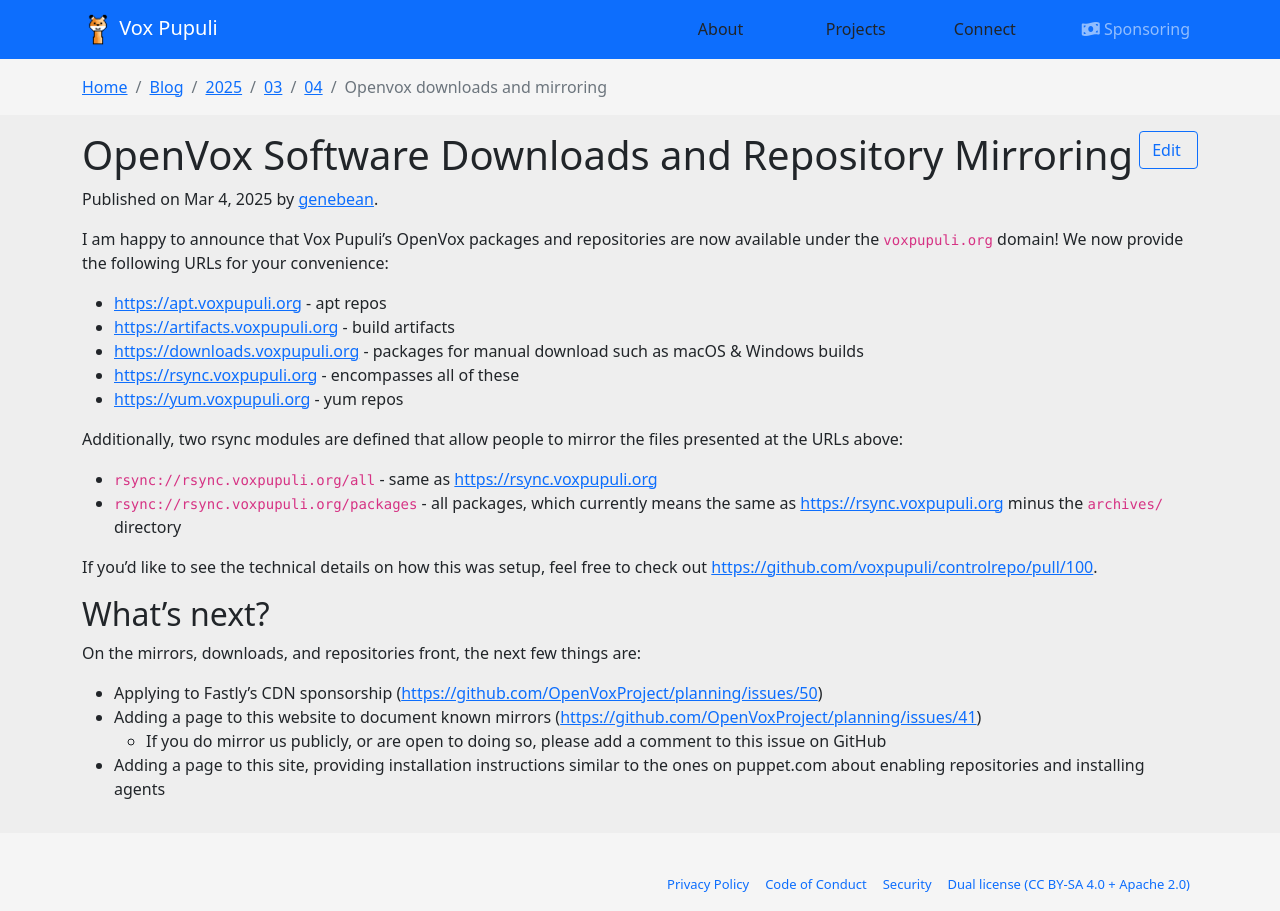
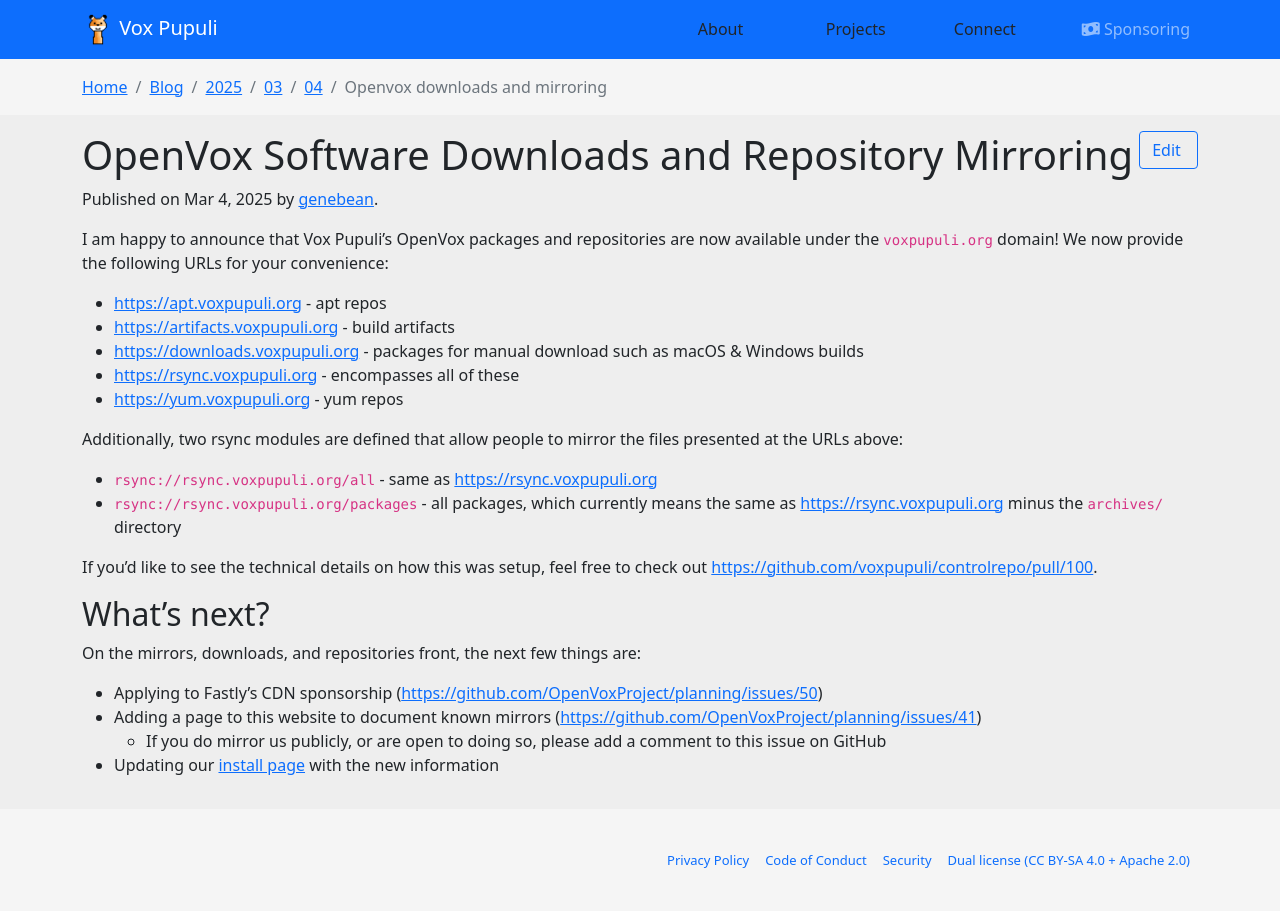
Before and after one commit to voxpupuli/voxpupuli.github.io, a Jekyll site: the page built from _posts/2025-03-04-openvox-downloads-and-mirroring.md, in a window 1280 px wide. Built offline with Jekyll 4.4.1, drawn with Linux system fonts in a browser that asks for light colours; nearby versions of some CDN libraries.

Commit message:
Update 2025-03-04-openvox-downloads-and-mirroring.md
Fix install page bullet point

```diff
--- a/_posts/2025-03-04-openvox-downloads-and-mirroring.md
+++ b/_posts/2025-03-04-openvox-downloads-and-mirroring.md
@@ -27,4 +27,4 @@
 - Applying to Fastly's CDN sponsorship (<https://github.com/OpenVoxProject/planning/issues/50>)
 - Adding a page to this website to document known mirrors (<https://github.com/OpenVoxProject/planning/issues/41>)
   - If you do mirror us publicly, or are open to doing so, please add a comment to this issue on GitHub
-- Adding a page to this site, providing installation instructions similar to the ones on puppet.com about enabling repositories and installing agents
+- Updating our [install page](https://voxpupuli.org/openvox/install/) with the new information
```
